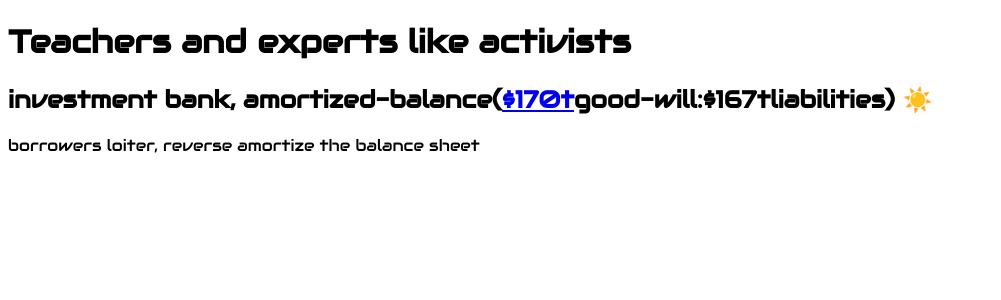
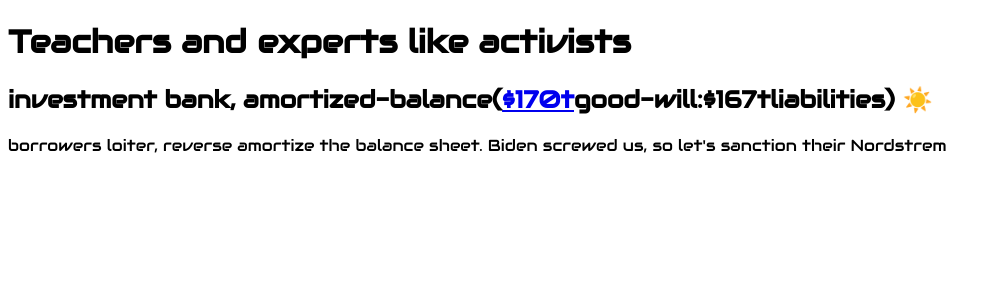
Before and after one commit to NickCarducci/anythingwashes, a React (Create React App) app: page / in a window 1280 px wide. Shown: the top 300 px of the page, without its empty margins (0-1001 px from the left). Built offline with nearby package versions, Linux system fonts and the light colour scheme.

Commit message:
Update App.js

```diff
--- a/src/App.js
+++ b/src/App.js
@@ -16,7 +16,8 @@
           ☀️
         </span>
       </h2>
-      borrowers loiter, reverse amortize the balance sheet
+      borrowers loiter, reverse amortize the balance sheet. Biden screwed us, so
+      let's sanction their Nordstrem
     </div>
   );
 }
```
